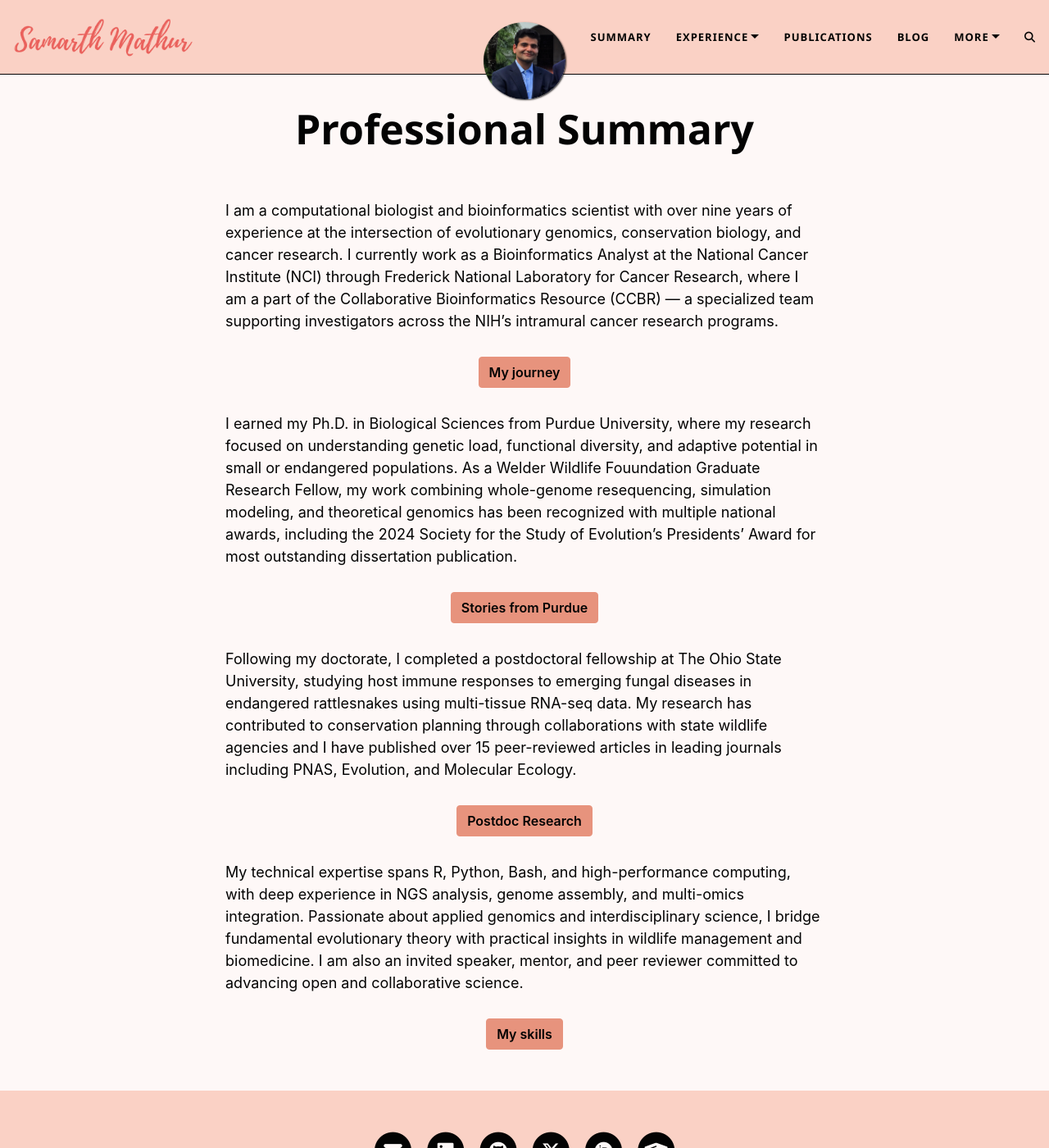
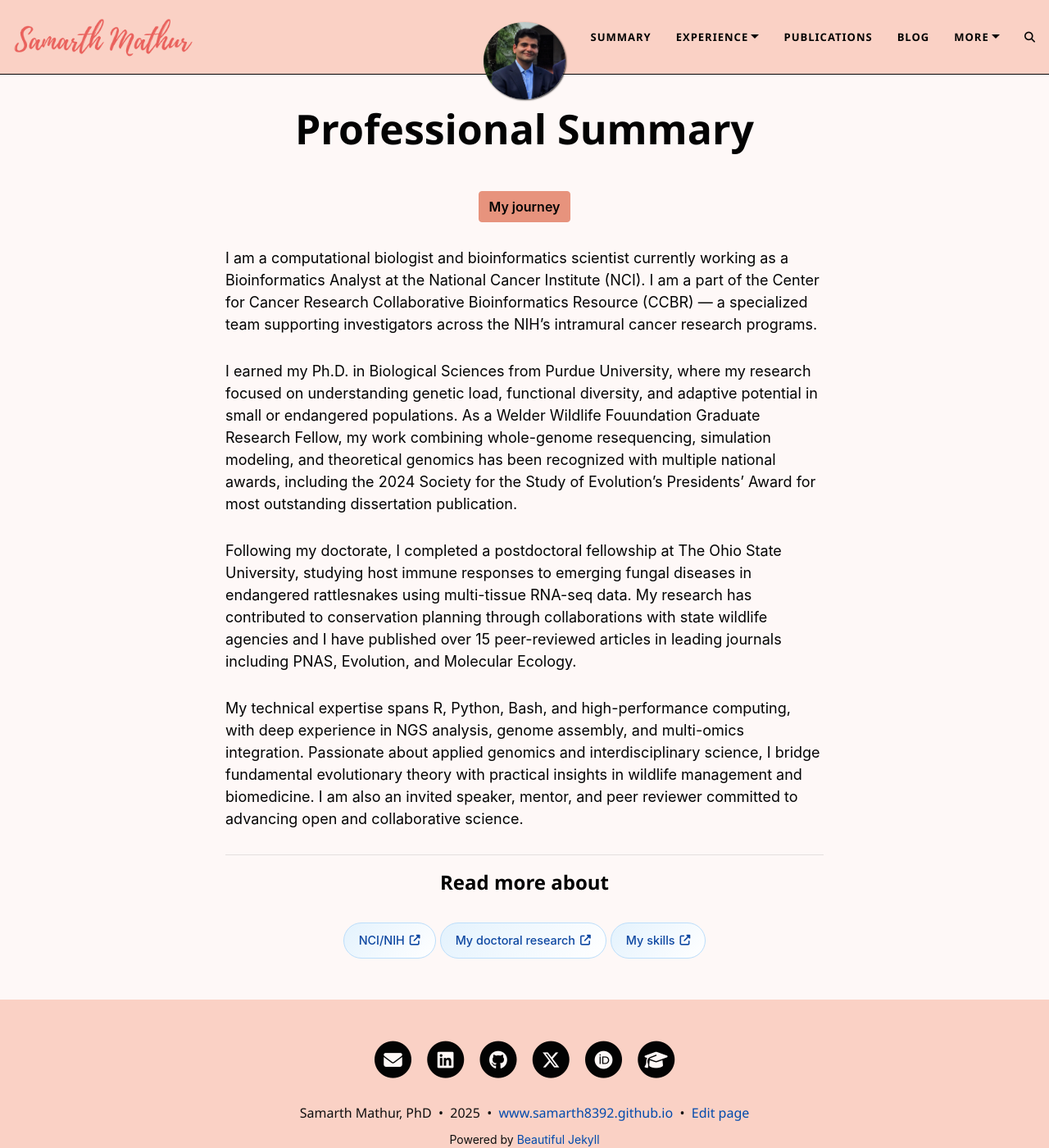
Before and after one commit to samarth8392/samarth8392.github.io, a Jekyll site: the page built from summary.md, in a window 1280 px wide and 1400 px high. Shown: the whole window at 82% size. Built offline with Jekyll 4.4.1, drawn with Linux system fonts in a browser that asks for light colours; comment, search, counter and statistics services are not loaded.

Commit message:
updates: 08/13/25

```diff
--- a/summary.md
+++ b/summary.md
@@ -1,30 +1,34 @@
 ---
 layout: page
 title: "Professional Summary"
-css : "assets/css/justify-content.css"
+css :
+    - "assets/css/justify-content.css"
+    - "assets/css/awards.css"
 ---
-
-
-I am a computational biologist and bioinformatics scientist with over nine years of experience at the intersection of evolutionary genomics, conservation biology, and cancer research. I currently work as a Bioinformatics Analyst at the National Cancer Institute (NCI) through Frederick National Laboratory for Cancer Research, where I am a part of the Collaborative Bioinformatics Resource (CCBR) — a specialized team supporting investigators across the NIH's intramural cancer research programs.
 
 <div class="button-container">
     <a href="../timeline" class="btn btn-primary">My journey</a>
 </div>
 
+
+I am a computational biologist and bioinformatics scientist currently working as a Bioinformatics Analyst at the National Cancer Institute (NCI). I am a part of the Center for Cancer Research Collaborative Bioinformatics Resource (CCBR) — a specialized team supporting investigators across the NIH's intramural cancer research programs.
+
 I earned my Ph.D. in Biological Sciences from Purdue University, where my research focused on understanding genetic load, functional diversity, and adaptive potential in small or endangered populations. As a Welder Wildlife Fouundation Graduate Research Fellow, my work combining whole-genome resequencing, simulation modeling, and theoretical genomics has been recognized with multiple national awards, including the 2024 Society for the Study of Evolution's Presidents’ Award for most outstanding dissertation publication.
-
-<div class="button-container">
-    <a href="../purdue" class="btn btn-primary">Stories from Purdue</a>
-</div>
 
 Following my doctorate, I completed a postdoctoral fellowship at The Ohio State University, studying host immune responses to emerging fungal diseases in endangered rattlesnakes using multi-tissue RNA-seq data. My research has contributed to conservation planning through collaborations with state wildlife agencies and I have published over 15 peer-reviewed articles in leading journals including PNAS, Evolution, and Molecular Ecology.
 
-<div class="button-container">
-    <a href="../osu" class="btn btn-primary">Postdoc Research</a>
-</div>
 
 My technical expertise spans R, Python, Bash, and high-performance computing, with deep experience in NGS analysis, genome assembly, and multi-omics integration. Passionate about applied genomics and interdisciplinary science, I bridge fundamental evolutionary theory with practical insights in wildlife management and biomedicine. I am also an invited speaker, mentor, and peer reviewer committed to advancing open and collaborative science.
 
+---
+
+<h3 align="center"> Read more about</h3>
+
 <div class="button-container">
-    <a href="../skills" class="btn btn-primary">My skills</a>
-</div>
+    <div style="display: flex; justify-content: center; gap: 5px;">
+        <a href="https://example.com/nci-award-details" class="badge-read-more student" target="_blank">
+        NCI/NIH<i class="fas fa-external-link-alt"></i>
+        <a href="https://example.com/nci-award-details" class="badge-read-more student" target="_blank">
+        My doctoral research<i class="fas fa-external-link-alt"></i>
+        <a href="../skills" class="badge-read-more student" target="_blank">
+        My skills<i class="fas fa-external-link-alt"></i>
```
Also changed, not shown: index.md (+1 -1 lines).
